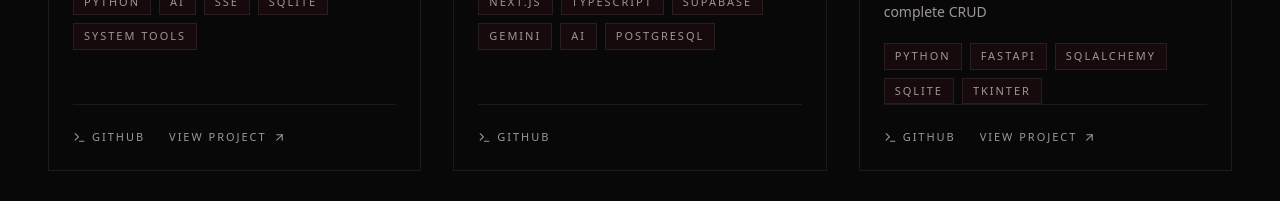
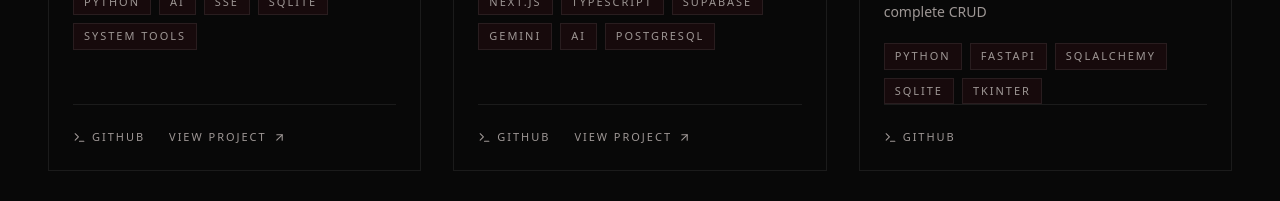
Before and after one commit to AboobakerSiddique/portfolio, a Next.js app: page / in a window 1280 px wide. Shown: the part 1660-1861 px from the top of the page. Built offline with nearby package versions, Linux system fonts and the light colour scheme.

Commit message:
updated live link

```diff
--- a/src/content/site.ts
+++ b/src/content/site.ts
@@ -174,7 +174,7 @@ export const siteConfig = {
         "Mobile-first interface",
       ],
       github: "https://github.com/AboobakerSiddique/dripVault",
-      live: "",
+      live: "https://drip-vault-drip-vault1.vercel.app/",
       featured: true,
     },
     {
@@ -195,7 +195,7 @@ export const siteConfig = {
         "Swagger / OpenAPI docs",
       ],
       github: "https://github.com/AboobakerSiddique/Student-Management-System",
-      live: "https://drip-vault-drip-vault1.vercel.app/",
+      live: "",
       featured: false,
     },
     {
```
